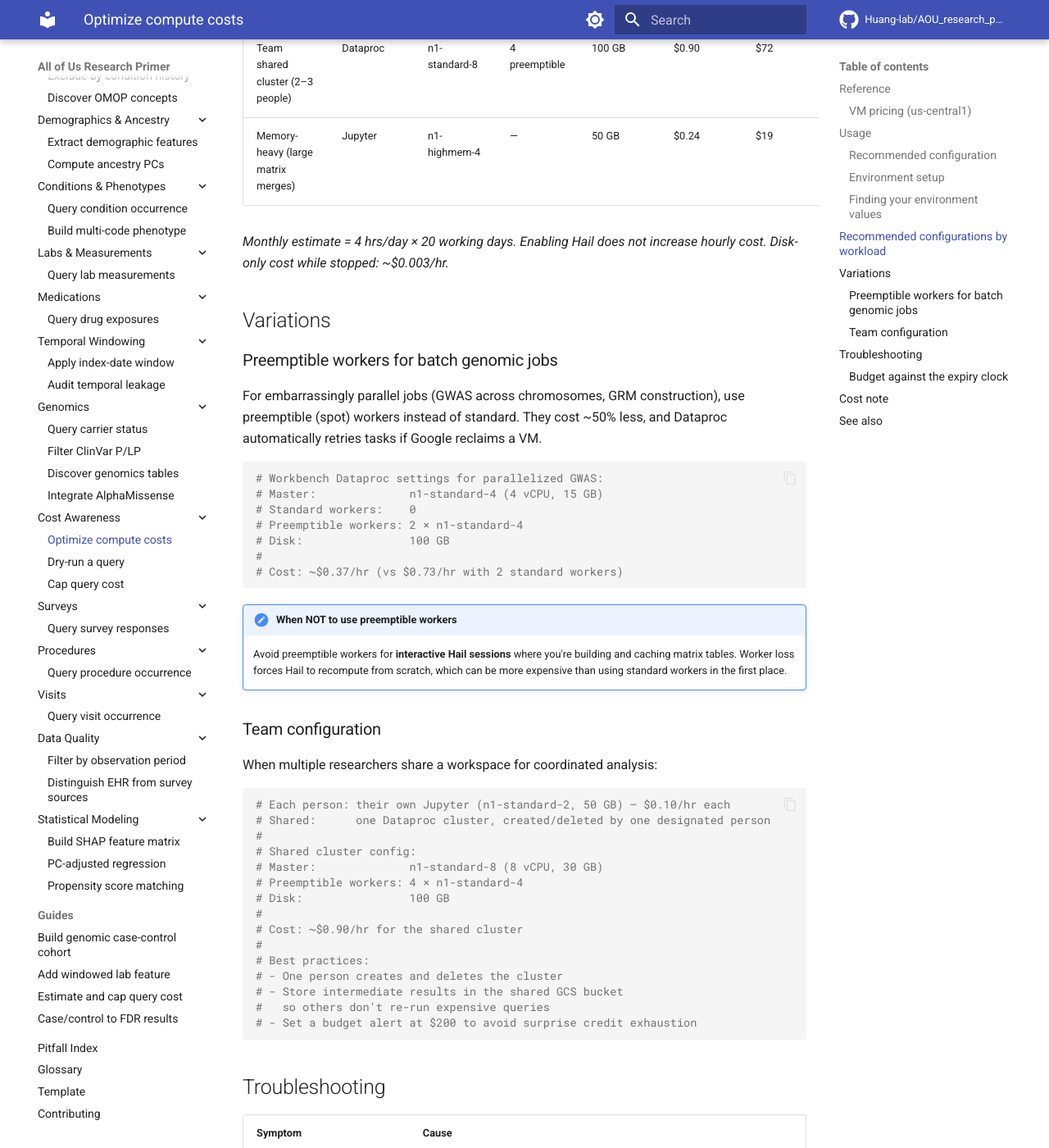
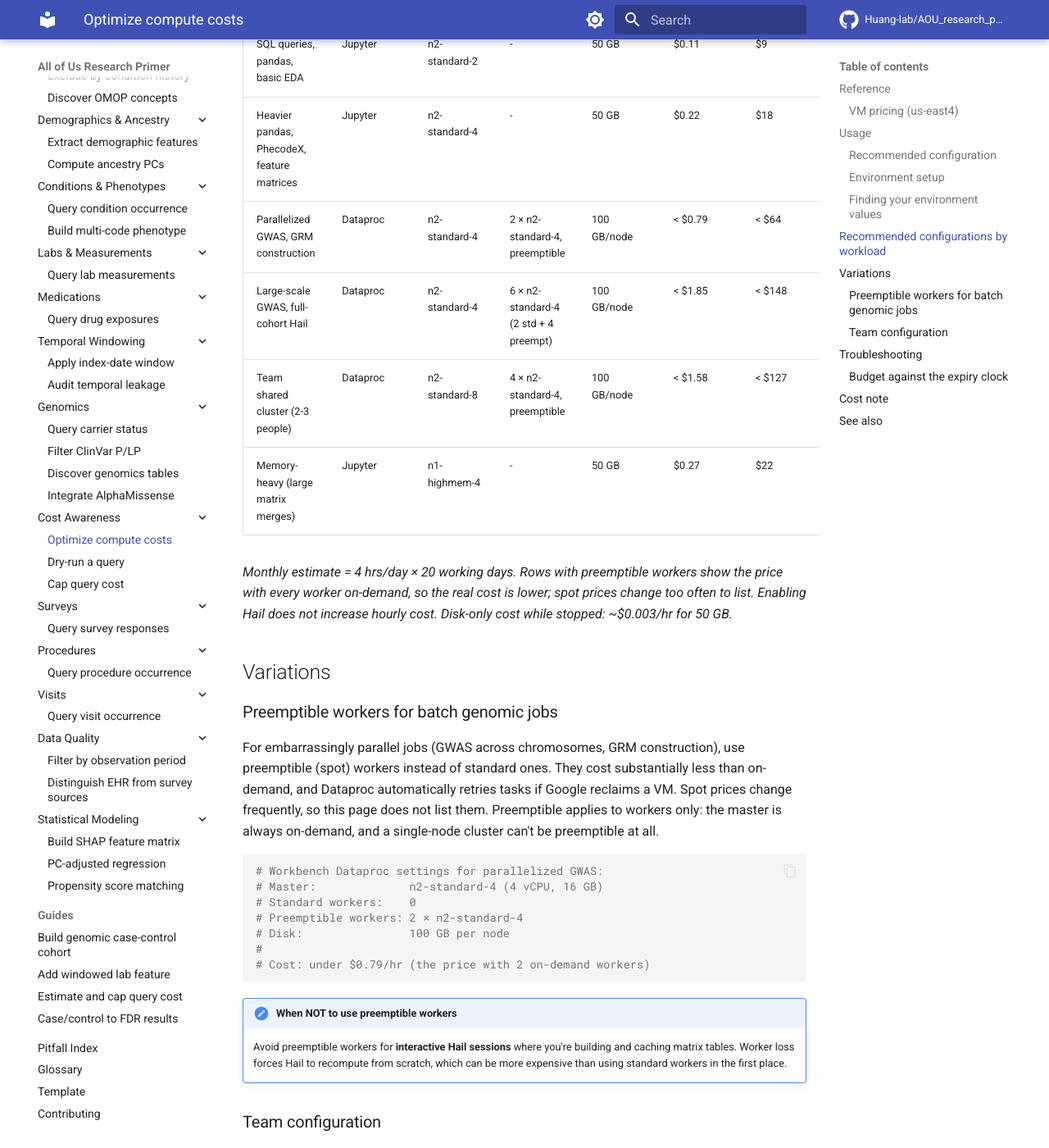
Before and after one commit to Huang-lab/AOU_research_primer, an MkDocs documentation site: the page built from docs/reference/cost-awareness/optimize-compute-costs.md, in a window 1280 px wide and 1400 px high, scrolled down 3270 px. Shown: the whole window at 82% size. Built offline with MkDocs 1.6.1 and Material for MkDocs 9.7.7, drawn with Linux system fonts in a browser that asks for light colours; comment, search, counter and statistics services are not loaded; some of the changed text lies outside the part shown.

Commit message:
cost: price the page for n2 machines in us-east4, not n1 in us-central1
The Workbench offers n2-standard machines (Jupyter and Dataproc) and
n1-highmem-4 (Jupyter only), and the workspace region is us-east4, so
every price and derived figure on the page was off by ~15%. Also drops
the spot column, adds the 500 GB-per-node Dataproc disk default as a
pitfall, and recomputes the expiry-clock table at the corrected rate.

````diff
--- a/docs/reference/cost-awareness/optimize-compute-costs.md
+++ b/docs/reference/cost-awareness/optimize-compute-costs.md
@@ -18,25 +18,32 @@ Cost = VM hourly rate + Dataproc premium + disk cost
 
 where:
 
-- **VM hourly rate** — depends on machine type (only `n1` family is available)
-- **Dataproc premium** — `$0.01 × total vCPUs × hours` (only for Dataproc clusters)
-- **Disk cost** — `$0.04/GB/month` for standard persistent disk (~$0.000055/GB/hr)
+- **VM hourly rate**: depends on machine type and your workspace's region (see below)
+- **Dataproc premium**: `$0.01 × total vCPUs × hours`, counting every node (only for Dataproc clusters)
+- **Disk cost**: `$0.044/GB/month` for standard persistent disk in us-east4 (~$0.00006/GB/hr).
+  Every Dataproc node has its own boot disk, and disks are billed while the environment is stopped.
 
 **Initial credits:** $300 per researcher, expiring **365 days** after you sign the Data
 User Code of Conduct ([policy change effective 2025-02-18](https://support.researchallofus.org/hc/en-us/articles/37568567328788-Updates-to-All-of-Us-initial-credits-expirations-updated-to-365-days)).
 For most usage patterns the clock, not the balance, is what runs out first — see
 [Budget against the expiry clock](#budget-against-the-expiry-clock) below.
 
-### VM pricing (us-central1)
+### VM pricing (us-east4)
 
-| Machine type | vCPUs | RAM | On-demand $/hr | Spot $/hr |
+The region is set by the workspace and shown, read-only, when you create an environment.
+The workspace we checked uses `us-east4`; if yours differs, so do the prices.
+Prices below are Google Cloud on-demand list prices for us-east4, checked 2026-11-06 ([VMs](https://cloud.google.com/products/compute/pricing/general-purpose), [disks](https://cloud.google.com/compute/disks-image-pricing), [Dataproc](https://cloud.google.com/products/managed-service-for-apache-spark/pricing)).
+
+| Machine type | vCPUs | RAM | Available in | On-demand $/hr |
 |---|---|---|---|---|
-| `n1-standard-2` | 2 | 7.5 GB | $0.095 | $0.049 |
-| `n1-standard-4` | 4 | 15 GB | $0.190 | $0.098 |
-| `n1-standard-8` | 8 | 30 GB | $0.380 | $0.196 |
-| `n1-standard-16` | 16 | 60 GB | $0.760 | $0.392 |
-| `n1-highmem-4` | 4 | 26 GB | $0.237 | $0.080 |
-| `n1-highmem-8` | 8 | 52 GB | $0.474 | $0.159 |
+| `n2-standard-2` | 2 | 8 GB | Jupyter, Dataproc | $0.109 |
+| `n2-standard-4` | 4 | 16 GB | Jupyter, Dataproc | $0.219 |
+| `n2-standard-8` | 8 | 32 GB | Jupyter, Dataproc | $0.438 |
+| `n2-standard-16` | 16 | 64 GB | Jupyter, Dataproc | $0.875 |
+| `n1-highmem-4` | 4 | 26 GB | Jupyter only | $0.266 |
+
+Standard machines are N2 (`n2-standard-2` up to `n2-standard-128`) in both environments.
+The only high-memory option is `n1-highmem-4`, in Jupyter; Dataproc offers `n2-standard` machines only.
 
 ## Usage
 
@@ -47,24 +54,29 @@ For most AoU work — SQL, pandas, Hail, Spark, variant queries, PCA, regression
 ```python
 # Workbench settings:
 # Environment:  JupyterLab Spark Cluster for AoU (Dataproc)
-# Master node:  n1-standard-2 (2 vCPU, 7.5 GB RAM)
+# Master node:  n2-standard-2 (2 vCPU, 8 GB RAM)
 # Workers:      0
-# Disk:         50 GB standard
+# Disk:         50 GB standard (the form defaults to 500 GB; lower it)
 # Hail:         Enabled (no extra cost)
 #
 # Hourly cost breakdown:
-#   VM:               $0.095
+#   VM:               $0.109
 #   Dataproc premium:  $0.020  (2 vCPU × $0.01)
-#   Disk:             $0.003  (50 GB × $0.000055/hr)
+#   Disk:             $0.003  (50 GB × $0.00006/hr)
 #   ─────────────────────────
-#   Total:            ~$0.12/hr
+#   Total:            ~$0.13/hr
 #
-# At 4 hrs/day, 20 days/month: ~$10/month
-# $300 credits last:           625 working days
+# At 4 hrs/day, 20 days/month: ~$11/month
+# Credits expire after 365 days: see "Budget against the expiry clock"
 ```
 
 !!! pitfall "Dataproc clusters have NO autostop"
-    Unlike Jupyter environments, Dataproc clusters do not auto-pause or auto-stop when idle. A cluster left running overnight at $0.12/hr wastes $1.44. A cluster with workers left over a weekend wastes $35+. **You must delete the cluster manually when you finish each session.** Set a calendar reminder or phone alarm until the habit is automatic.
+    Unlike Jupyter environments, Dataproc clusters do not auto-pause or auto-stop when idle. A cluster left running overnight at $0.13/hr wastes about $1.60. A cluster with two workers left over a weekend wastes about $48. **You must delete the cluster manually when you finish each session.** Set a calendar reminder or phone alarm until the habit is automatic.
+
+!!! pitfall "Dataproc boot disks default to 500 GB per node"
+    The Dataproc form pre-fills 500 GB for the master and for each worker.
+    At $0.044/GB/month, the default master-plus-two-workers cluster carries 1,500 GB of disk: about $66/month, billed even while the cluster is stopped.
+    50-100 GB per node is enough for most work, so lower it before you create the cluster.
 
 ### Environment setup
 
@@ -107,30 +119,36 @@ gsutil ls
 
 | Workload | Environment | Master | Workers | Disk | $/hr | $/mo* |
 |---|---|---|---|---|---|---|
-| **All-purpose (SQL, Hail, PCA, regressions)** | Dataproc + Hail | n1-standard-2 | 0 | 50 GB | **$0.12** | **$10** |
-| SQL queries, pandas, basic EDA | Jupyter | n1-standard-2 | — | 50 GB | $0.10 | $8 |
-| Heavier pandas, PhecodeX, feature matrices | Jupyter | n1-standard-4 | — | 50 GB | $0.19 | $15 |
-| Parallelized GWAS, GRM construction | Dataproc | n1-standard-4 | 2 preemptible | 100 GB | $0.37 | $30 |
-| Large-scale GWAS, full-cohort Hail | Dataproc | n1-standard-4 | 2 std + 4 preempt | 100 GB | $0.85 | $68 |
-| Team shared cluster (2–3 people) | Dataproc | n1-standard-8 | 4 preemptible | 100 GB | $0.90 | $72 |
-| Memory-heavy (large matrix merges) | Jupyter | n1-highmem-4 | — | 50 GB | $0.24 | $19 |
+| **All-purpose (SQL, Hail, PCA, regressions)** | Dataproc + Hail | n2-standard-2 | 0 | 50 GB | **$0.13** | **$11** |
+| SQL queries, pandas, basic EDA | Jupyter | n2-standard-2 | - | 50 GB | $0.11 | $9 |
+| Heavier pandas, PhecodeX, feature matrices | Jupyter | n2-standard-4 | - | 50 GB | $0.22 | $18 |
+| Parallelized GWAS, GRM construction | Dataproc | n2-standard-4 | 2 × n2-standard-4, preemptible | 100 GB/node | < $0.79 | < $64 |
+| Large-scale GWAS, full-cohort Hail | Dataproc | n2-standard-4 | 6 × n2-standard-4 (2 std + 4 preempt) | 100 GB/node | < $1.85 | < $148 |
+| Team shared cluster (2-3 people) | Dataproc | n2-standard-8 | 4 × n2-standard-4, preemptible | 100 GB/node | < $1.58 | < $127 |
+| Memory-heavy (large matrix merges) | Jupyter | n1-highmem-4 | - | 50 GB | $0.27 | $22 |
 
-*Monthly estimate = 4 hrs/day × 20 working days. Enabling Hail does not increase hourly cost. Disk-only cost while stopped: ~$0.003/hr.*
+*Monthly estimate = 4 hrs/day × 20 working days.
+Rows with preemptible workers show the price with every worker on-demand, so the real cost is lower; spot prices change too often to list.
+Enabling Hail does not increase hourly cost.
+Disk-only cost while stopped: ~$0.003/hr for 50 GB.*
 
 ## Variations
 
 ### Preemptible workers for batch genomic jobs
 
-For embarrassingly parallel jobs (GWAS across chromosomes, GRM construction), use preemptible (spot) workers instead of standard. They cost ~50% less, and Dataproc automatically retries tasks if Google reclaims a VM.
+For embarrassingly parallel jobs (GWAS across chromosomes, GRM construction), use preemptible (spot) workers instead of standard ones.
+They cost substantially less than on-demand, and Dataproc automatically retries tasks if Google reclaims a VM.
+Spot prices change frequently, so this page does not list them.
+Preemptible applies to workers only: the master is always on-demand, and a single-node cluster can't be preemptible at all.
 
 ```python
 # Workbench Dataproc settings for parallelized GWAS:
-# Master:              n1-standard-4 (4 vCPU, 15 GB)
+# Master:              n2-standard-4 (4 vCPU, 16 GB)
 # Standard workers:    0
-# Preemptible workers: 2 × n1-standard-4
-# Disk:                100 GB
+# Preemptible workers: 2 × n2-standard-4
+# Disk:                100 GB per node
 #
-# Cost: ~$0.37/hr (vs $0.73/hr with 2 standard workers)
+# Cost: under $0.79/hr (the price with 2 on-demand workers)
 ```
 
 !!! note "When NOT to use preemptible workers"
@@ -141,15 +159,15 @@ For embarrassingly parallel jobs (GWAS across chromosomes, GRM construction), us
 When multiple researchers share a workspace for coordinated analysis:
 
 ```python
-# Each person: their own Jupyter (n1-standard-2, 50 GB) — $0.10/hr each
+# Each person: their own Jupyter (n2-standard-2, 50 GB): $0.11/hr each
 # Shared:      one Dataproc cluster, created/deleted by one designated person
 #
 # Shared cluster config:
-# Master:              n1-standard-8 (8 vCPU, 30 GB)
-# Preemptible workers: 4 × n1-standard-4
-# Disk:                100 GB
+# Master:              n2-standard-8 (8 vCPU, 32 GB)
+# Preemptible workers: 4 × n2-standard-4
+# Disk:                100 GB per node
 #
-# Cost: ~$0.90/hr for the shared cluster
+# Cost: under $1.58/hr for the shared cluster (the price with on-demand workers)
 #
 # Best practices:
 # - One person creates and deletes the cluster
@@ -173,17 +191,17 @@ When multiple researchers share a workspace for coordinated analysis:
 Credits expire 365 days after you sign the Data User Code of Conduct, whether or not you
 have spent them. Two consequences that change how you should choose a machine:
 
-**Below roughly 10 hours per working day, the expiry clock binds before the balance does.**
+**Below roughly 9.5 hours per working day, the expiry clock binds before the balance does.**
 Downsizing the VM then saves nothing — it only increases the amount forfeited. If you have a
 deadline, size *up* to finish sooner rather than down to reduce the hourly rate. The cheap
 configuration is the right default for *idle* risk (a forgotten cluster), not for throughput.
 
-| Usage | Spend in 365 days (at $0.12/hr) | Unspent at expiry |
+| Usage | Spend in 365 days (at $0.132/hr) | Unspent at expiry |
 |---|---|---|
-| 2 hrs/day, 20 days/month | $57 | $243 |
-| 4 hrs/day, 20 days/month | $113 | $187 |
-| 8 hrs/day, 20 days/month | $226 | $74 |
-| 10.6 hrs/day, 20 days/month | $300 | $0 |
+| 2 hrs/day, 20 days/month | $64 | $236 |
+| 4 hrs/day, 20 days/month | $127 | $173 |
+| 8 hrs/day, 20 days/month | $254 | $46 |
+| 9.4 hrs/day, 20 days/month | $300 | $0 |
 
 !!! pitfall "Expiry deletes your data, not just your credits"
     When initial credits are exhausted *or* reach their expiration date, you can no longer launch
@@ -195,7 +213,7 @@ configuration is the right default for *idle* risk (a forgotten cluster), not fo
 
 The compute environment itself is the largest cost driver in the Workbench — larger than BigQuery for most researchers. The #1 way to waste credits is forgetting to delete a Dataproc cluster.
 
-But at the recommended rate the credits **expire before they are spent**: $0.12/hr at 4 hrs/day, 20 days/month is $9.42/month, so a year of that usage draws $113 of the $300 and the remaining **$187 is forfeited**. Spending the full grant inside 365 days takes about **10.6 hours per working day** on that configuration.
+But at the recommended rate the credits **expire before they are spent**: $0.132/hr at 4 hrs/day, 20 days/month is $10.59/month, so a year of that usage draws $127 of the $300 and the remaining **$173 is forfeited**. Spending the full grant inside 365 days takes about **9.4 hours per working day** on that configuration.
 
 ## See also
 
````
Also changed, not shown: docs/pitfall-index.md (+10 -4 lines), pitfall-index.md (+10 -4 lines), reference/cost-awareness/optimize-compute-costs.md (+62 -44 lines).
